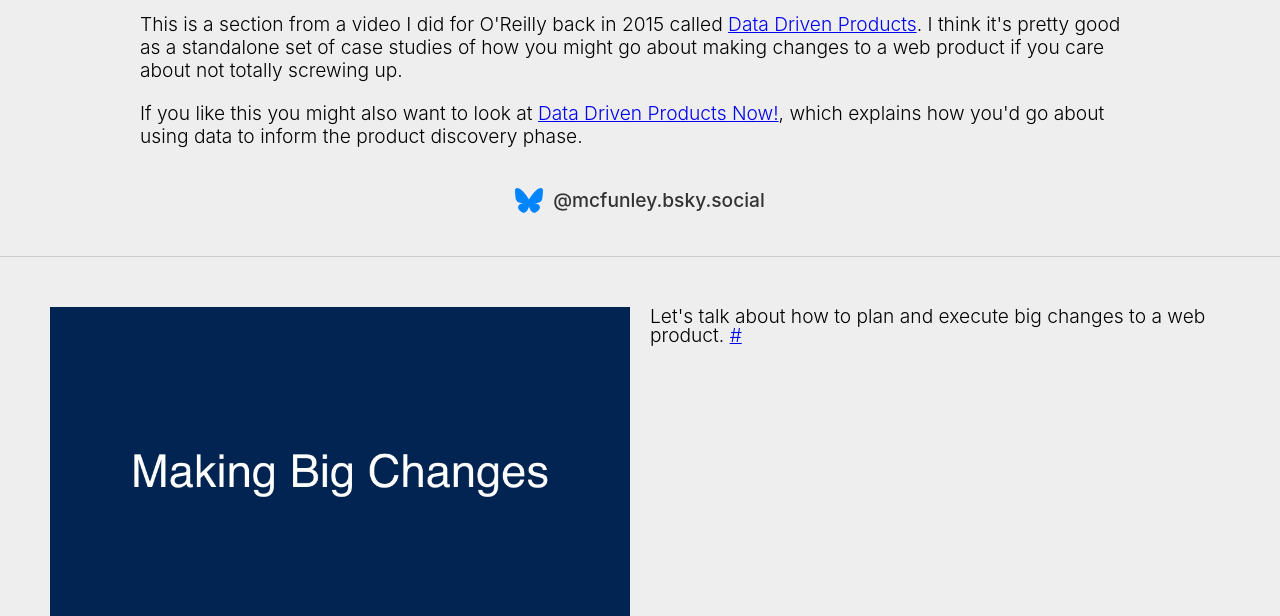
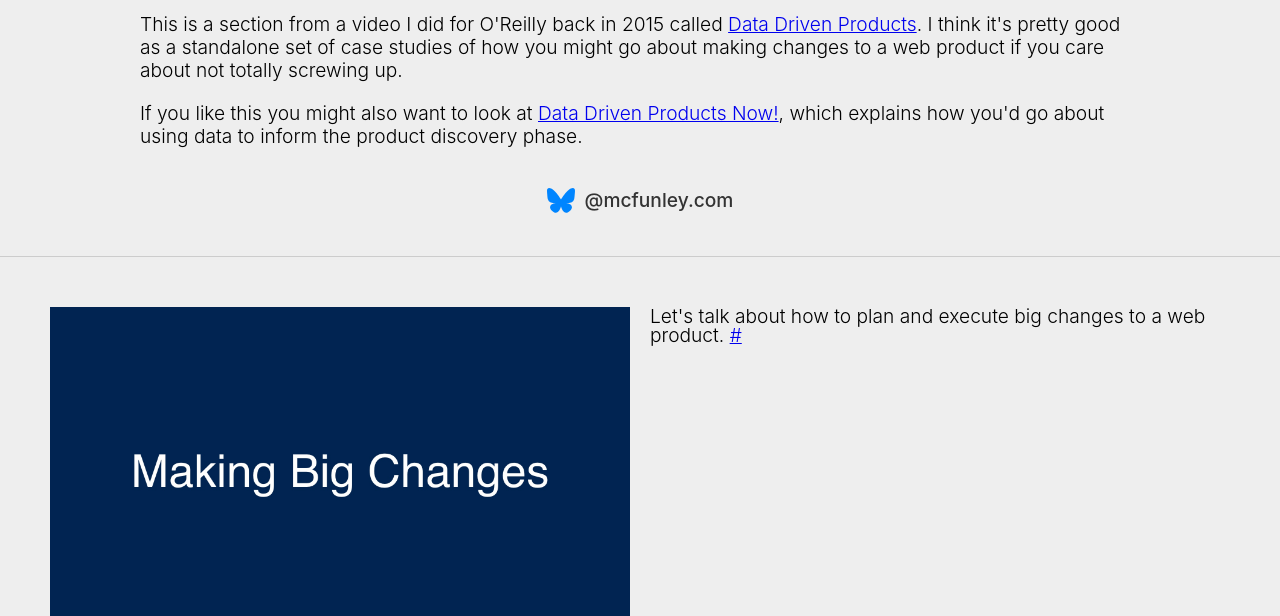
Before and after one commit to mcfunley/iterative.club, a plain HTML site: page index.html in a window 1280 px wide. Shown: the part 184-800 px from the top of the page. Drawn offline with Linux system fonts and the light colour scheme.

Commit message:
updating bsky handle

```diff
--- a/index.html
+++ b/index.html
@@ -20,11 +20,11 @@
       </p>
 
       <div class="share">
-        <a class="bsky" href="https://bsky.app/profile/mcfunley.bsky.social">
+        <a class="bsky" href="https://bsky.app/profile/mcfunley.com">
           <svg fill="none" viewBox="0 0 64 57" width="28" style="width: 28px; height: 24.9375px;"><path fill="#0085ff" d="M13.873 3.805C21.21 9.332 29.103 20.537 32 26.55v15.882c0-.338-.13.044-.41.867-1.512 4.456-7.418 21.847-20.923 7.944-7.111-7.32-3.819-14.64 9.125-16.85-7.405 1.264-15.73-.825-18.014-9.015C1.12 23.022 0 8.51 0 6.55 0-3.268 8.579-.182 13.873 3.805ZM50.127 3.805C42.79 9.332 34.897 20.537 32 26.55v15.882c0-.338.13.044.41.867 1.512 4.456 7.418 21.847 20.923 7.944 7.111-7.32 3.819-14.64-9.125-16.85 7.405 1.264 15.73-.825 18.014-9.015C62.88 23.022 64 8.51 64 6.55c0-9.818-8.578-6.732-13.873-2.745Z"></path></svg>
-          <span class="handle">@mcfunley.bsky.social</span>
+          <span class="handle">@mcfunley.com</span>
         </a>
-      </div>
+    </div>
     </header>
 
     <div class="presentation">
@@ -1211,12 +1211,12 @@
     </div>
 
     <footer>
-      <<div class="share">
-        <a class="bsky" href="https://bsky.app/profile/mcfunley.bsky.social">
+      <div class="share">
+        <a class="bsky" href="https://bsky.app/profile/mcfunley.com">
           <svg fill="none" viewBox="0 0 64 57" width="28" style="width: 28px; height: 24.9375px;"><path fill="#0085ff" d="M13.873 3.805C21.21 9.332 29.103 20.537 32 26.55v15.882c0-.338-.13.044-.41.867-1.512 4.456-7.418 21.847-20.923 7.944-7.111-7.32-3.819-14.64 9.125-16.85-7.405 1.264-15.73-.825-18.014-9.015C1.12 23.022 0 8.51 0 6.55 0-3.268 8.579-.182 13.873 3.805ZM50.127 3.805C42.79 9.332 34.897 20.537 32 26.55v15.882c0-.338.13.044.41.867 1.512 4.456 7.418 21.847 20.923 7.944 7.111-7.32 3.819-14.64-9.125-16.85 7.405 1.264 15.73-.825 18.014-9.015C62.88 23.022 64 8.51 64 6.55c0-9.818-8.578-6.732-13.873-2.745Z"></path></svg>
-          <span class="handle">@mcfunley.bsky.social</span>
+          <span class="handle">@mcfunley.com</span>
         </a>
-      </div>
+    </div>
 
       <p><a class="club-index" href="http://dotclub.club">Check out my other clubs</a></p>
 
```
